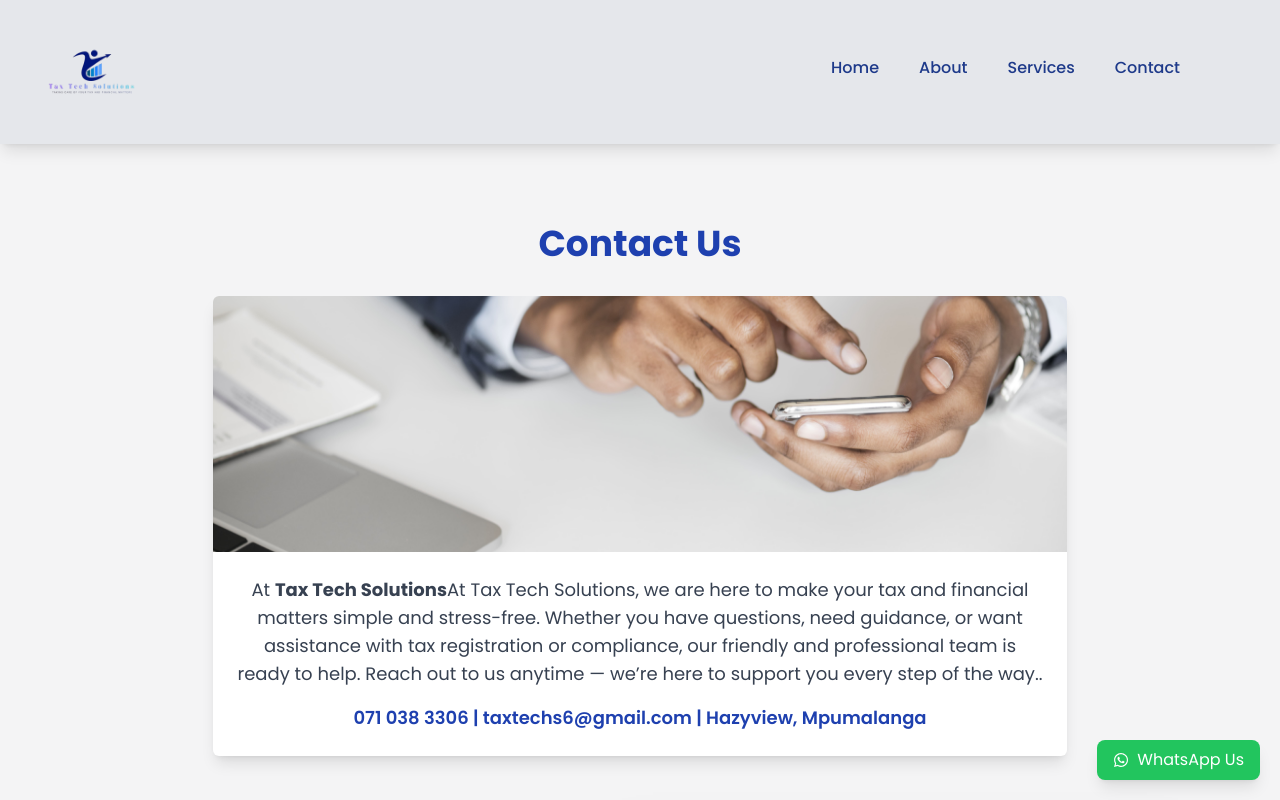
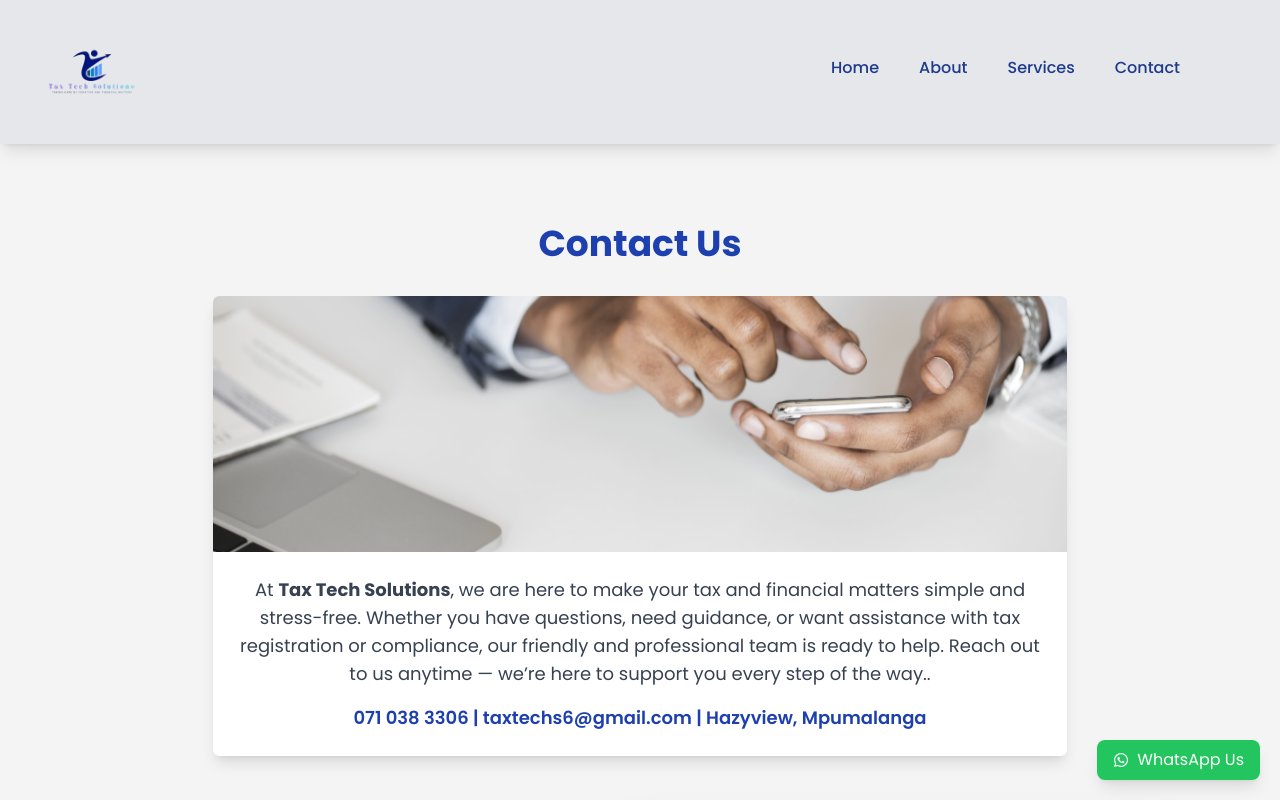
Before and after one commit to Neil-Ntshovelo/Tax-Tech-Solutions, a React (Vite) app: page /Tax-Tech-Solutions/contact in a window 1280 px wide. Shown: the top 800 px of the page. Built offline with nearby package versions, Linux system fonts and the light colour scheme.

Commit message:
Add files via upload

```diff
--- a/src/components/ContactUs.jsx
+++ b/src/components/ContactUs.jsx
@@ -98,7 +98,7 @@ const ContactUs = () => {
           <img src={Contact} alt="Contact Us" className='w-full h-64 object-cover rounded-t-md' />
           <div className='p-6 text-center'>
             <p className='text-gray-700 text-lg mb-4 font-poppins'>
-              At <strong>Tax Tech Solutions</strong>At Tax Tech Solutions,
+              At <strong>Tax Tech Solutions</strong>,
               we are here to make your tax and financial matters simple and stress-free.
                Whether you have questions, need guidance, or
                want assistance with tax registration or compliance,
```
